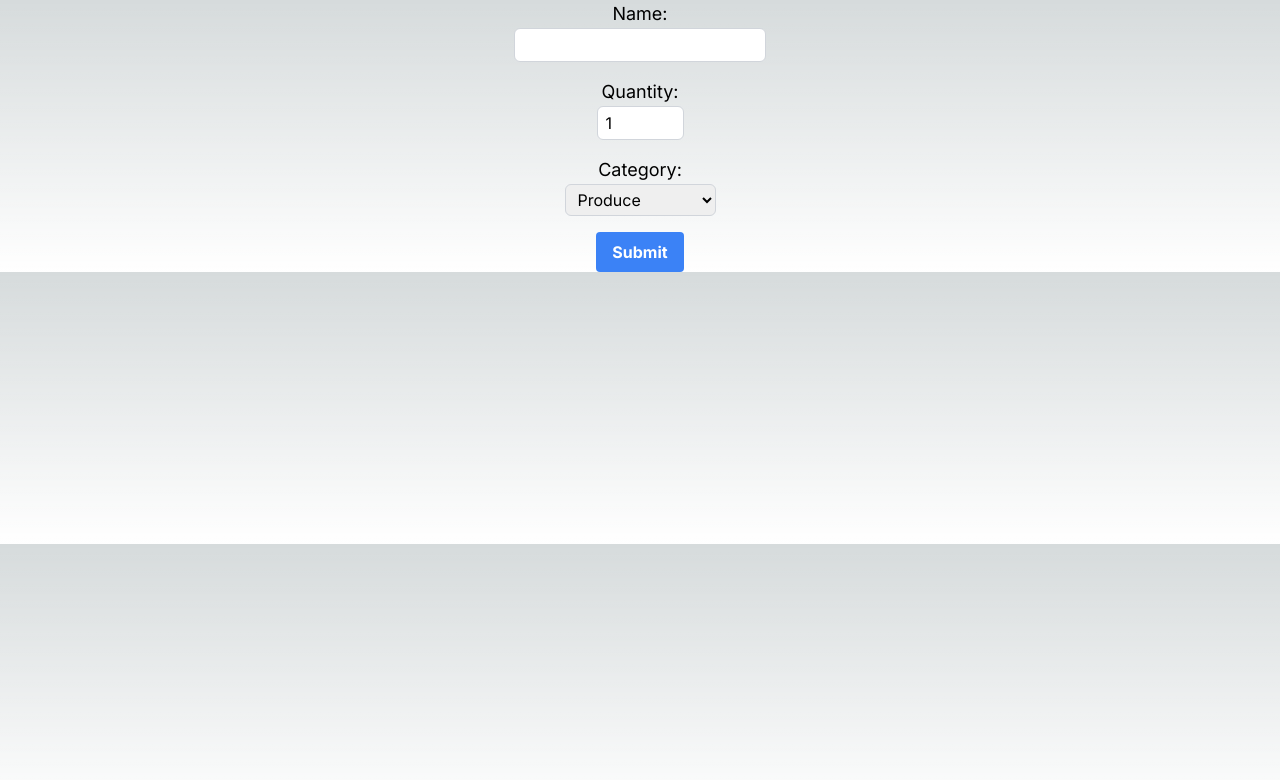
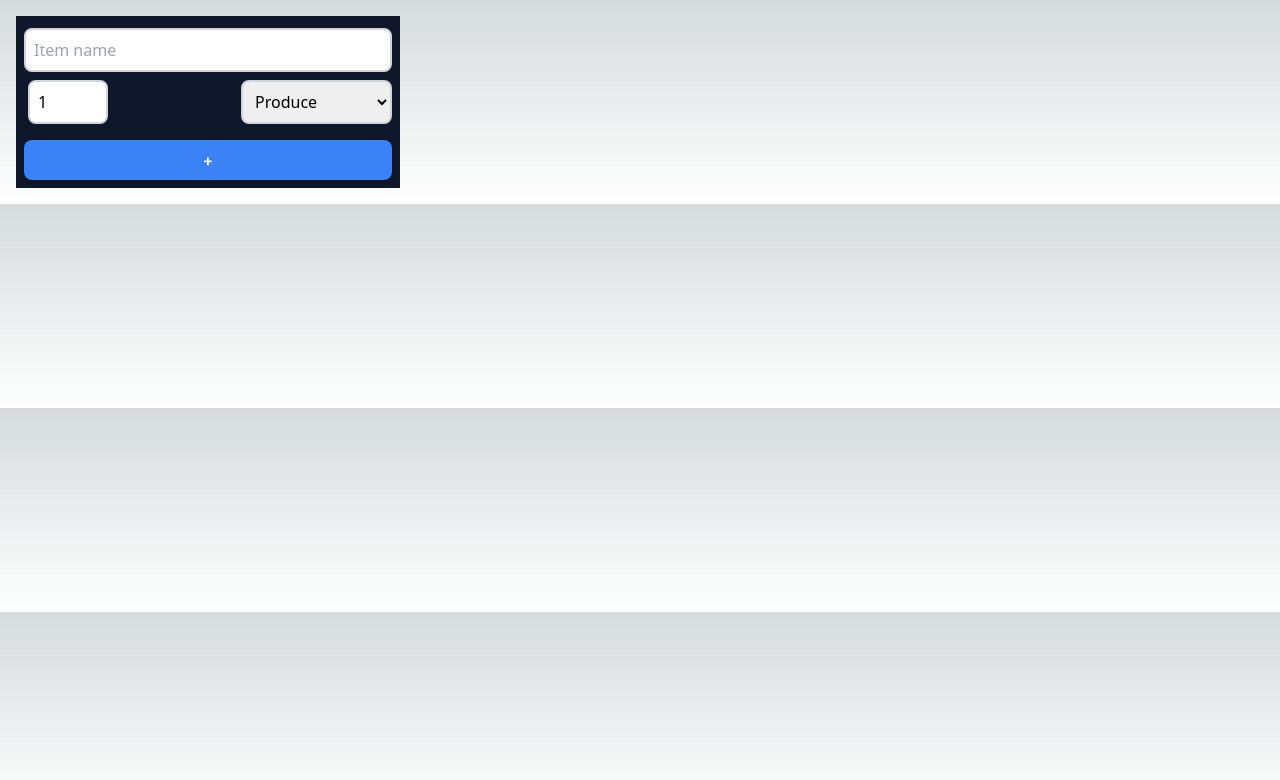
Before and after one commit to Daws98/cprg306-assignments, a Next.js app: page /week-4 in a window 1280 px wide. Shown: the top 780 px of the page. Built offline with nearby package versions, Linux system fonts and the light colour scheme.

Commit message:
Finalizing Styling

```diff
--- a/app/week-4/new-item.js
+++ b/app/week-4/new-item.js
@@ -26,46 +26,53 @@
     };
 
     return (
-        <form className="flex flex-col items-center justify-center space-y-4" onSubmit={handleSubmit}>
-            <label className="flex flex-col items-center">
-                <span className="text-lg">Name:</span>
+        <form className="p-2 m-4 bg-slate-900 text-black max-w-sm w-full" onSubmit={handleSubmit}>
+            <div className="mb-2">
                 <input
-                    className="border border-gray-300 rounded-md px-2 py-1 text-black"
                     type="text"
+                    placeholder="Item name"
+                    required
+                    className="w-full mt-1 border-2 border-gray-300 p-2 rounded-lg font-sans"
                     value={name}
                     onChange={(event) => setName(event.target.value)}
-                    required
                 />
-            </label>
-            <label className="flex flex-col items-center">
-                <span className="text-lg">Quantity:</span>
+            </div>
+            <div className="flex justify-between">
                 <input
-                    className="border border-gray-300 rounded-md px-2 py-1 text-black"
                     type="number"
                     min="1"
                     max="99"
+                    required
+                    className="w-20 ml-1 border-2 border-gray-300 p-2 rounded-lg font-sans"
                     value={quantity}
                     onChange={(event) => setQuantity(Number(event.target.value))}
-                    required
                 />
-            </label>
-            <label className="flex flex-col items-center">
-                <span className="text-lg">Category:</span>
-                <select className="border border-gray-300 rounded-md px-2 py-1 text-black" value={category} onChange={(event) => setCategory(event.target.value)}>
-                    <option value="produce">Produce</option>
+                <select
+                    className="ml-1 border-2 border-gray-300 p-2 rounded-lg font-sans"
+                    value={category}
+                    onChange={(event) => setCategory(event.target.value)}
+                >
+                    <option value="" disabled>Category</option>
+                    <option value="produce" selected>Produce</option>
                     <option value="dairy">Dairy</option>
                     <option value="bakery">Bakery</option>
                     <option value="meat">Meat</option>
-                    <option value="frozen-foods">Frozen Foods</option>
-                    <option value="canned-goods">Canned Goods</option>
-                    <option value="dry-goods">Dry Goods</option>
+                    <option value="frozen foods">Frozen Foods</option>
+                    <option value="canned goods">Canned Goods</option>
+                    <option value="dry goods">Dry Goods</option>
                     <option value="beverages">Beverages</option>
                     <option value="snacks">Snacks</option>
                     <option value="household">Household</option>
                     <option value="other">Other</option>
                 </select>
-            </label>
-            <button className="bg-blue-500 hover:bg-blue-700 text-white font-bold py-2 px-4 rounded" type="submit" onClick={handleSubmit}>Submit</button>
+            </div>
+            <button
+                type="submit"
+                className="w-full mt-4 py-2 px-4 bg-blue-500 text-white font-semibold rounded-lg shadow-md hover:bg-blue-700 focus:outline-none focus:ring-2 focus:ring-blue-400 focus:ring-opacity-75"
+                onClick={handleSubmit}
+            >
+                +
+            </button>
         </form>
     );
 };
```
